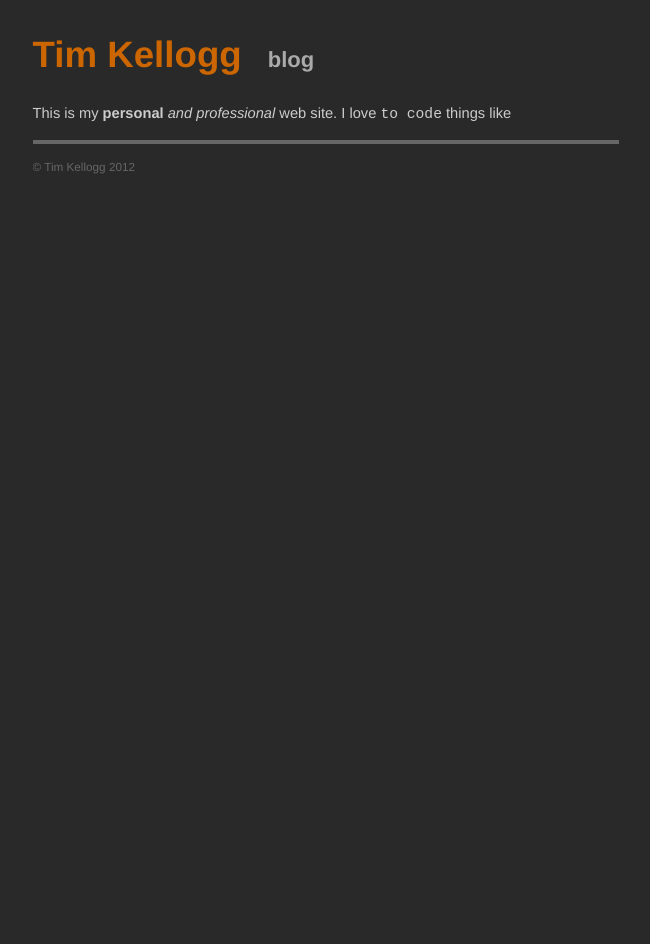
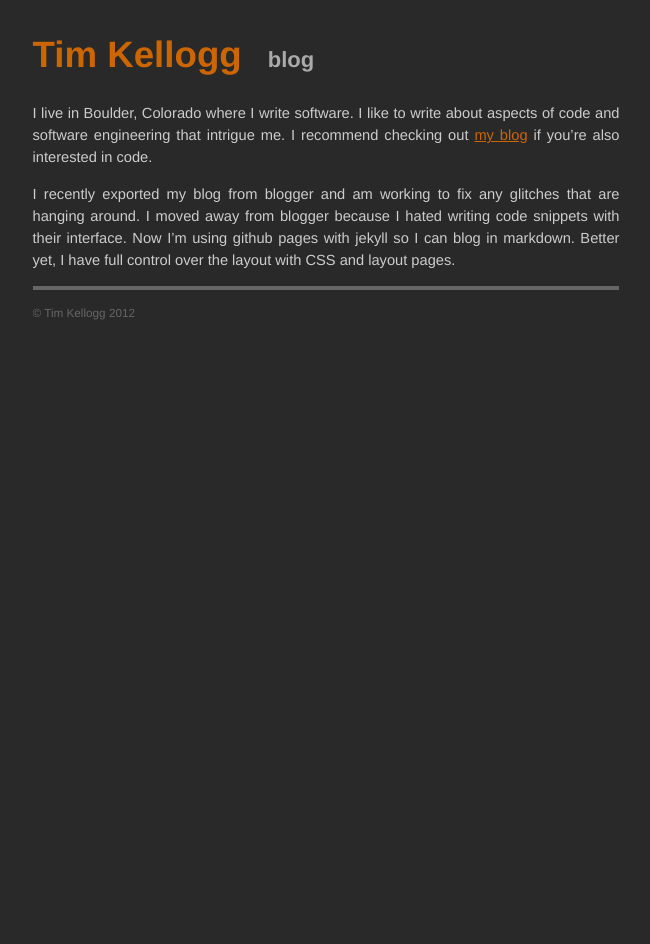
Before and after one commit to tkellogg/tkellogg.github.com, a Jekyll site: the page built from index.markdown, in a window 1280 px wide. Shown: the whole page, without its empty margins (314-964 px from the left). Built offline with Jekyll 4.4.1, drawn with Linux system fonts in a browser that asks for light colours.

Commit message:
Added atom, rewrote discriminated unions post

```diff
--- a/css/screen.css
+++ b/css/screen.css
@@ -145,39 +145,9 @@
 
   /* standard */
 
-  #post pre {
-    border: 1px solid #ddd;
-    background-color: #eef;
-    padding: 0 .4em;
-  }
-
   #post ul,
   #post ol {
     margin-left: 1.35em;
-  }
-
-  #post code {
-    border: 1px solid #ddd;
-    background-color: #eef;
-    font-size: 85%;
-    padding: 0 .2em;
-  }
-
-    #post pre code {
-      border: none;
-    }
-
-  /* terminal */
-
-  #post pre.terminal {
-	font-size: 2.5em;
-    border: 1px solid black;
-    background-color: #333;
-    color: white;
-  }
-
-  #post pre.terminal code {
-    background-color: #333;
   }
 
 #related {
@@ -200,3 +170,10 @@
 	border: 1px solid black;
 	background-color: #222222;
 }
+
+.atom {
+	background-image: url('/images/atom.png');
+	/*background-position: -10px 0px;*/
+	background-repeat: no-repeat;
+	padding-left: 22px;
+}
--- a/index.markdown
+++ b/index.markdown
@@ -2,4 +2,11 @@
 layout: default
 title: Home
 ---
-This is my **personal** _and professional_ web site. I love `to code` things like
+I live in Boulder, Colorado where I write software. I like to write about aspects of code and software
+engineering that intrigue me. I recommend checking out [my blog](/posts.html) if you're also interested
+in code.
+
+I recently exported my blog from blogger and am working to fix any glitches that are hanging around. I
+moved away from blogger because I hated writing code snippets with their interface. Now I'm using github
+pages with jekyll so I can blog in markdown. Better yet, I have full control over the layout with CSS
+and layout pages.
--- a/posts.html
+++ b/posts.html
@@ -2,6 +2,9 @@
 layout: default
 title: Tim Kellogg - All Posts
 ---
+<p>
+<a href="/atom.xml" class="atom">Subscribe via Atom</a>
+</p>
 <ul class="posts">
 {% for post in site.posts %}
 	<li><span>{{ post.date | date_to_string }}</span> &raquo; <a href="{{ post.url }}">{{ post.title }}</a></li>
```
Also changed, not shown: _posts/2012-03-10-discriminated-unions-in-c-mono-compiler.html (deleted, +0 -16 lines), _posts/2012-03-10-discriminated-unions-in-c-mono-compiler.markdown (added, +106 -0 lines), atom.xml (added, +27 -0 lines), images/atom.png (added).
